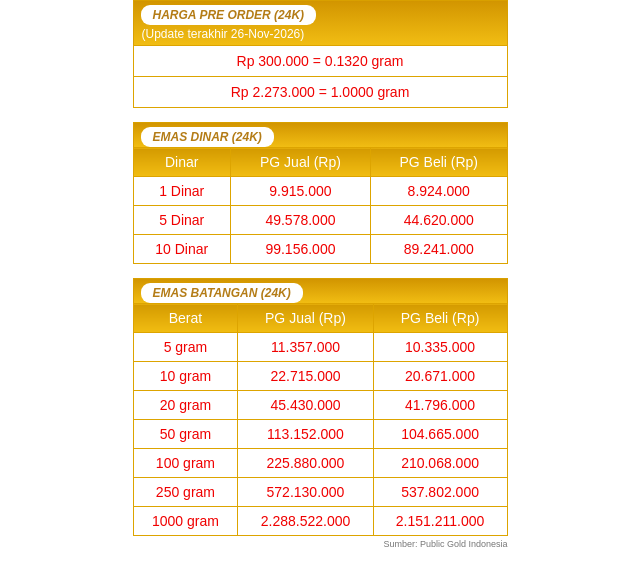
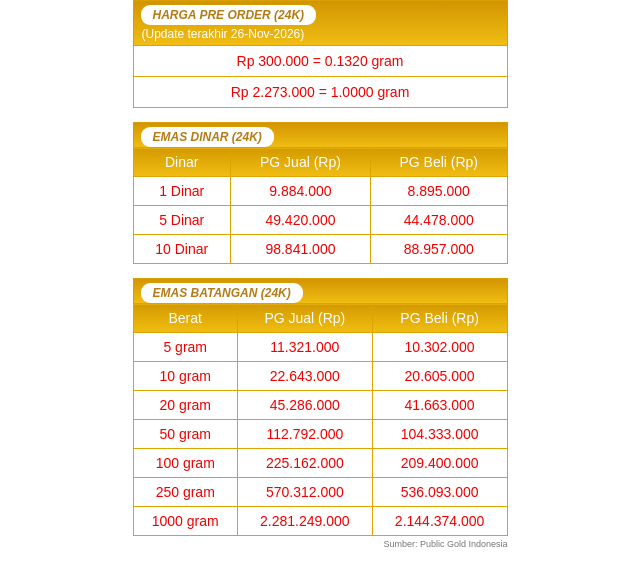
Before and after one commit to guru7math/publicgold-widget, a plain HTML site: page index.html in a window 1280 px wide. Shown: the whole page, without its empty margins (320-960 px from the left). Drawn offline with Linux system fonts and the light colour scheme.

Commit message:
Update harga Public Gold

```diff
--- a/index.html
+++ b/index.html
@@ -290,7 +290,7 @@ td {
 
     </tr>
 
-    <tr><td>1 Dinar</td><td>9.915.000</td><td>8.924.000</td></tr><tr><td>5 Dinar</td><td>49.578.000</td><td>44.620.000</td></tr><tr><td>10 Dinar</td><td>99.156.000</td><td>89.241.000</td></tr>
+    <tr><td>1 Dinar</td><td>9.884.000</td><td>8.895.000</td></tr><tr><td>5 Dinar</td><td>49.420.000</td><td>44.478.000</td></tr><tr><td>10 Dinar</td><td>98.841.000</td><td>88.957.000</td></tr>
 
   </table>
 
@@ -331,7 +331,7 @@ td {
 
     </tr>
 
-    <tr><td>5 gram</td><td>11.357.000</td><td>10.335.000</td></tr><tr><td>10 gram</td><td>22.715.000</td><td>20.671.000</td></tr><tr><td>20 gram</td><td>45.430.000</td><td>41.796.000</td></tr><tr><td>50 gram</td><td>113.152.000</td><td>104.665.000</td></tr><tr><td>100 gram</td><td>225.880.000</td><td>210.068.000</td></tr><tr><td>250 gram</td><td>572.130.000</td><td>537.802.000</td></tr><tr><td>1000 gram</td><td>2.288.522.000</td><td>2.151.211.000</td></tr>
+    <tr><td>5 gram</td><td>11.321.000</td><td>10.302.000</td></tr><tr><td>10 gram</td><td>22.643.000</td><td>20.605.000</td></tr><tr><td>20 gram</td><td>45.286.000</td><td>41.663.000</td></tr><tr><td>50 gram</td><td>112.792.000</td><td>104.333.000</td></tr><tr><td>100 gram</td><td>225.162.000</td><td>209.400.000</td></tr><tr><td>250 gram</td><td>570.312.000</td><td>536.093.000</td></tr><tr><td>1000 gram</td><td>2.281.249.000</td><td>2.144.374.000</td></tr>
 
   </table>
 
```
